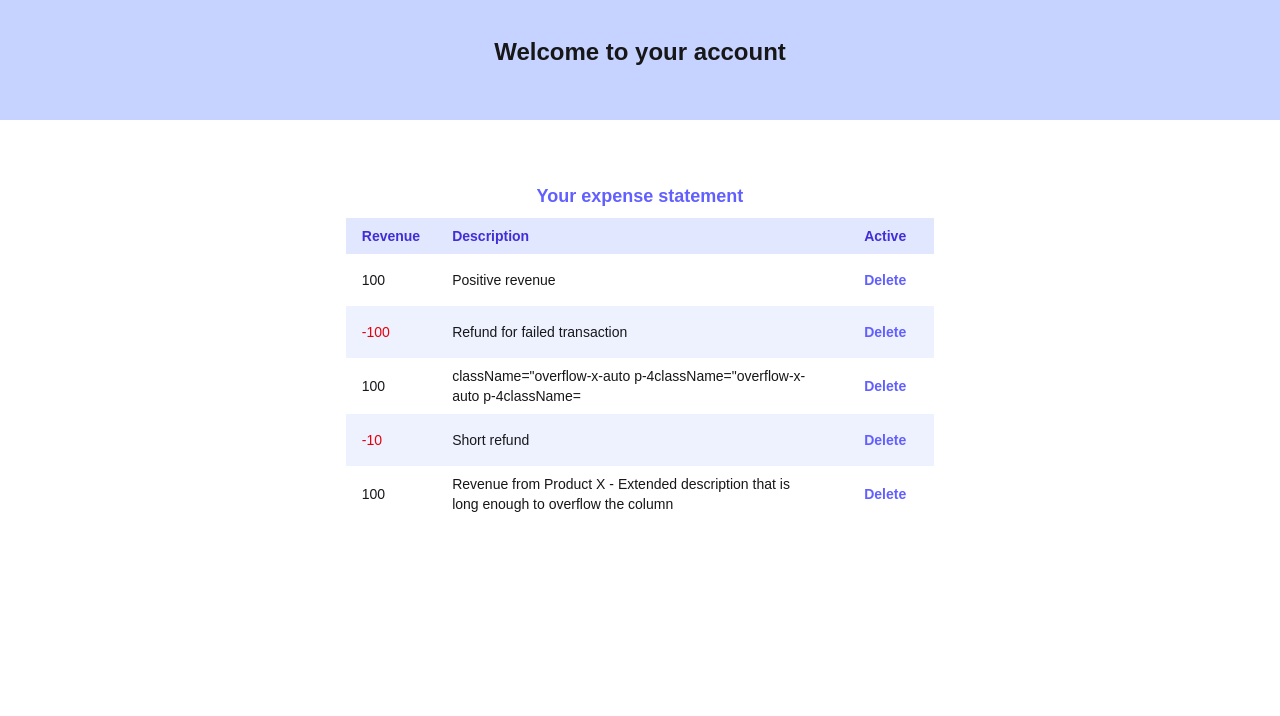
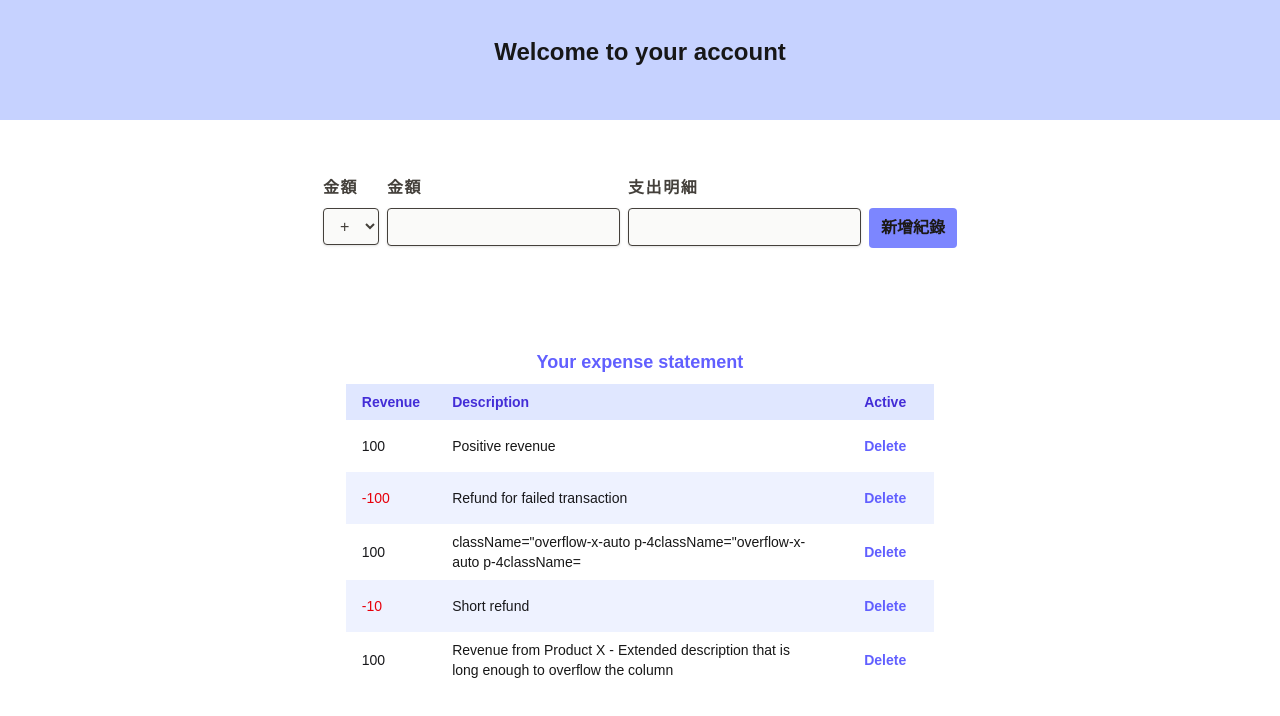
Before and after one commit to yiyun-liao/bootcamp-react-practice, a Next.js app in the folder my-app/: page /account in a window 1280 px wide. Shown: the top 716 px of the page. Built offline with nearby package versions, Linux system fonts and the light colour scheme.

Commit message:
feature/ add account input select

```diff
--- a/my-app/src/app/globals.css
+++ b/my-app/src/app/globals.css
@@ -52,6 +52,7 @@ main{
   align-items:center;
 }
 
+/* account page */
 
 table {
   text-align: left;
--- a/my-app/src/components/Account/AccountTable.tsx
+++ b/my-app/src/components/Account/AccountTable.tsx
@@ -1,5 +1,8 @@
 'use client';
+import { useState } from "react";
 import Button from "../Button";
+import Input from "../Input";
+import Select from "../Select";
 
 const data = {
     0: [+100, 'Positive revenue'],
@@ -9,8 +12,20 @@ const data = {
     4: [+100, 'Revenue from Product X - Extended description that is long enough to overflow the column']
 }
 
+const selectOption = {
+    "add": "+",
+    "minus":"-"
+}
+
+
 
 export default function AccountTable(){
+    const [addMathSymbol, setAddMathSymbol] = useState('');
+    const [addAmount, setAddAmount] = useState('');
+    const [addDesc, setAddDesc] = useState('');
+
+    const addExpenseStyle = "flex gap-2 flex-wrap p-4  max-w-2xl"
+
     function tableResult(){
         const tdRevenueStyle = "px-4 py-2 w-fit max-w-[80px]";
         const tdDescriptionStyle = "px-4 py-2 min-w-[80px] max-w-[400px] break-words whitespace-normal";
@@ -36,7 +51,43 @@ export default function AccountTable(){
     }
 
     return(
-        <div className="overflow-x-auto p-4">
+        <>
+            <div id="addExpense" className={addExpenseStyle}>
+                <Select
+                    id="amountSymbol"
+                    label = '金額'
+                    value={addMathSymbol}
+                    optionData={selectOption}
+                    //invalid={!submitted && !!showPasswordError}
+                    //errorMessage={!submitted && showPasswordError ? showPasswordError : ''}
+                    onChange={(e) => setAddMathSymbol(e.target.value)}
+                />
+                <Input
+                    label = '金額'
+                    type="number"
+                    value={addAmount}
+                    //invalid={!submitted && !!showPasswordError}
+                    //errorMessage={!submitted && showPasswordError ? showPasswordError : ''}
+                    onChange={(e) => setAddAmount(e.target.value)}
+                />
+                <Input
+                    label = '支出明細'
+                    type="text"
+                    value={addDesc}
+                    //invalid={!submitted && !!showPasswordError}
+                    //errorMessage={!submitted && showPasswordError ? showPasswordError : ''}
+                    onChange={(e) => setAddDesc(e.target.value)}
+                />
+                <div className="pt-8">
+                    <Button
+                        variant="solid"
+                        width='full'
+                        type="submit" >
+                            新增紀錄
+                    </Button>
+                </div>
+            </div>
+            <div className="overflow-x-auto p-4 max-w-2xl">
                 <table className="w-full text-left text-sm">
                     <caption>Your expense statement</caption>
                     <colgroup>
@@ -56,5 +107,6 @@ export default function AccountTable(){
                     </tbody>
                 </table>
             </div>
+        </>
     )
 }
--- a/my-app/src/components/Button.tsx
+++ b/my-app/src/components/Button.tsx
@@ -1,7 +1,7 @@
 interface ButtonProps extends React.ButtonHTMLAttributes<HTMLButtonElement> {
-    children?: string;
-    variant?: 'solid' | 'text-button';
-    width?: 'full' | 'fit';
+    children: string;
+    variant: 'solid' | 'text-button';
+    width: 'full' | 'fit';
   }
 
 export default function Button({children, variant= 'solid', width = 'fit', ...props}:ButtonProps){
--- a/my-app/src/components/Input.tsx
+++ b/my-app/src/components/Input.tsx
@@ -1,6 +1,6 @@
 interface InputProps  extends React.InputHTMLAttributes<HTMLInputElement> {
     label: string;
-    invalid : boolean;
+    invalid? : boolean;
     type: string;
     errorMessage?: string;
 }
--- /dev/null
+++ b/my-app/src/components/Select.tsx
@@ -0,0 +1,33 @@
+interface SelectProps  extends React.SelectHTMLAttributes<HTMLSelectElement> {
+    id: string;
+    label: string;
+    invalid? : boolean;
+    errorMessage?: string;
+    optionData: { [key: string]: string };
+    value: string;
+}
+
+export default function Select({id, label, invalid, value, optionData, errorMessage, ...props}:SelectProps){
+    let labelClasses = "block mb-2 text-base font-bold tracking-widest uppercase";
+    let selectClasses = "w-full px-3 py-2 leading-tight border rounded shadow";
+    if (invalid){
+      labelClasses += " text-red-400";
+      selectClasses += " test-red-500 bg-red-100 border-red-300"
+    } else {
+      labelClasses += " text-stone-700";
+      selectClasses += " text-stone-700 bg-stone-50";
+    }
+    return (
+      <div>
+        <label className={labelClasses}>{label}</label>
+        <select name={id} id={id} className={selectClasses} value={value} {...props}>
+            {Object.entries(optionData).map(([key, val]) => (
+                <option  key={key} value={key}>{val}</option>
+            ))}
+        </select>
+        <div>
+            <p className="text-red-400 mt-1 text-sm min-h-5">{errorMessage}</p>
+        </div>
+      </div>
+    )
+  }
```
Lines whose indentation alone changed are shown as unchanged.
